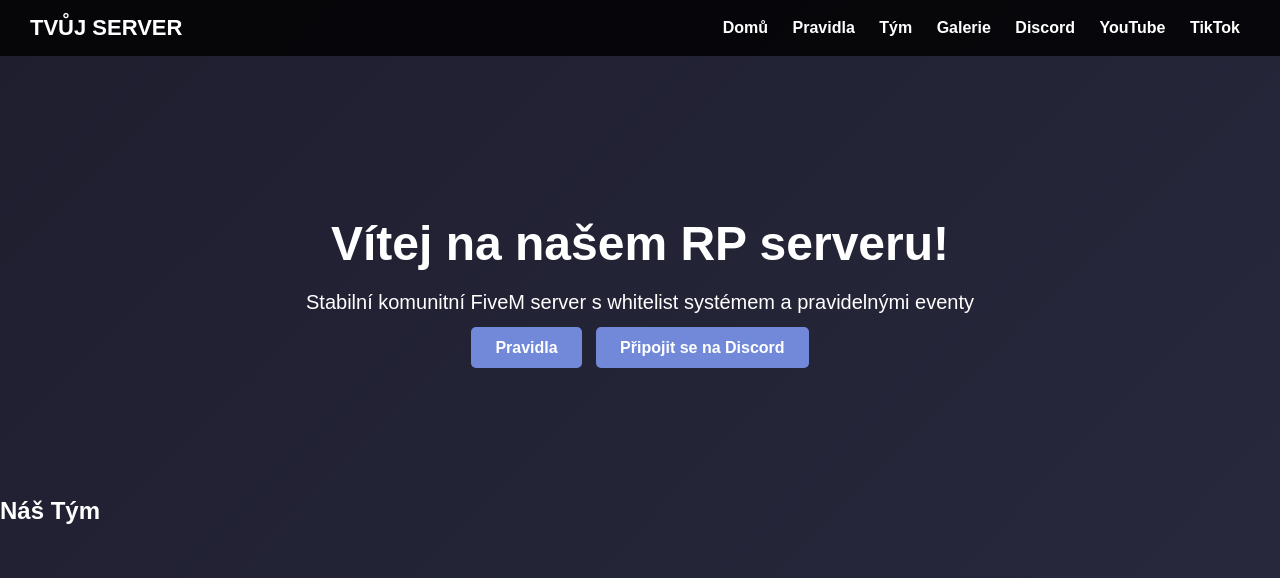
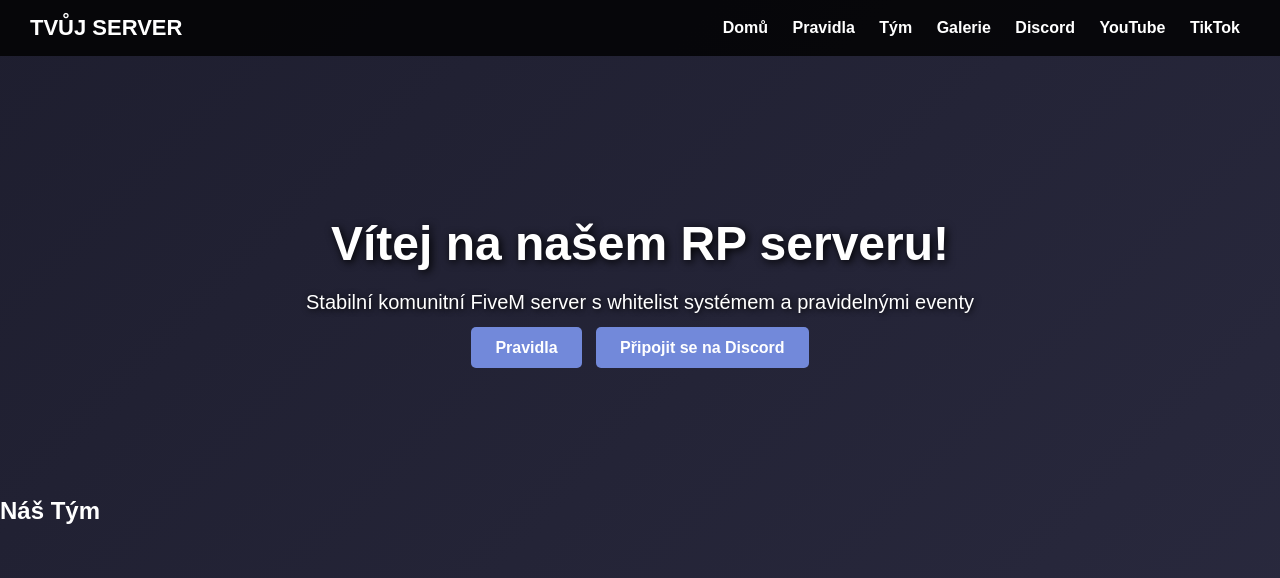
Before and after one commit to krystof-bot/fivem-web, a plain HTML site: page new_index.html in a window 1280 px wide. Shown: the top 578 px of the page. Drawn offline with Linux system fonts and the light colour scheme.

Commit message:
Update new_style.css

```diff
--- a/css/new_style.css
+++ b/css/new_style.css
@@ -97,3 +97,12 @@ body, html {
   margin-bottom: 10px;
   line-height: 1.6;
 }
+.hero h1 {
+  font-size: 48px;
+  margin-bottom: 10px;
+  text-shadow: 2px 2px 8px #000;
+}
+.hero p {
+  font-size: 20px;
+  text-shadow: 1px 1px 6px #000;
+}
```
